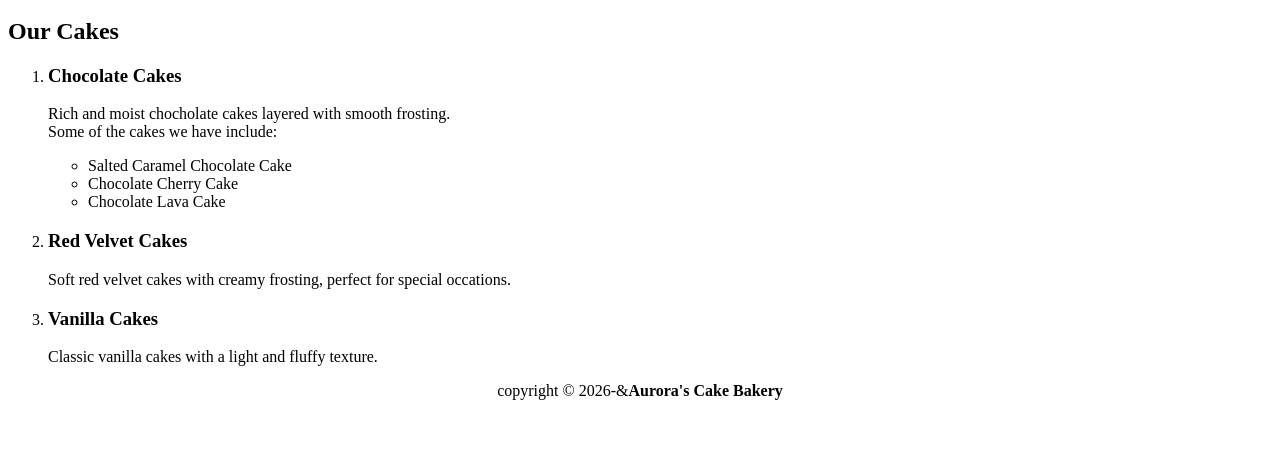
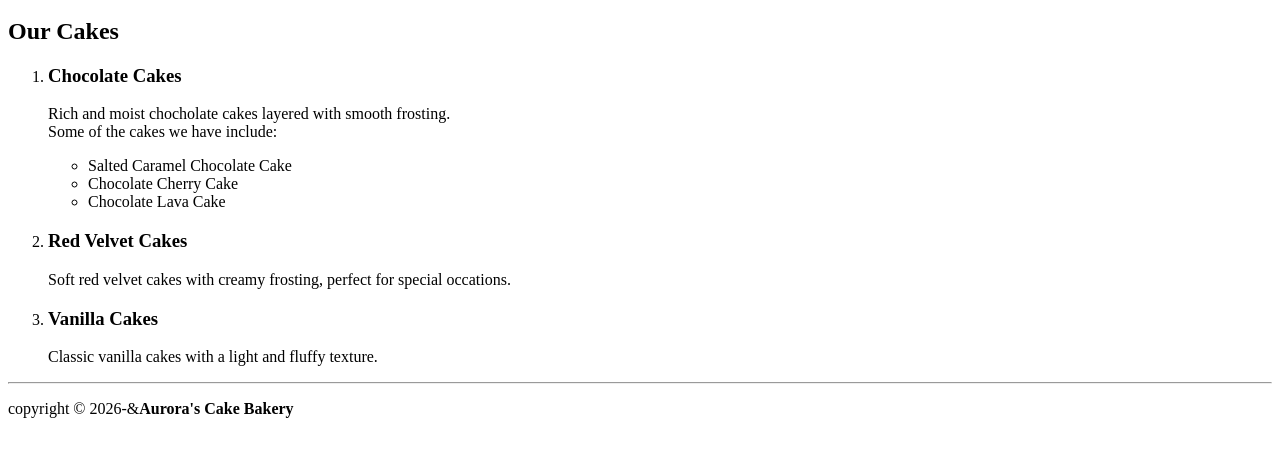
Before and after one commit to Sandi-tech04/WEDE5020-Assignment-1, a plain HTML site: page Products.html in a window 1280 px wide. Shown: the part 100-556 px from the top of the page. Drawn offline with Linux system fonts and the light colour scheme.

Commit message:
I added a horizontal line.

```diff
--- a/Products.html
+++ b/Products.html
@@ -44,9 +44,8 @@ Some of the cakes we have include:</p>
         </section>
     </main>
     <footer>
-        <center>
+        <hr>
         <p>copyright &copy; 2026-&amp;<b>Aurora's Cake Bakery</b></p>
-      </center>
     </footer>
 </body>
 </html>
```
